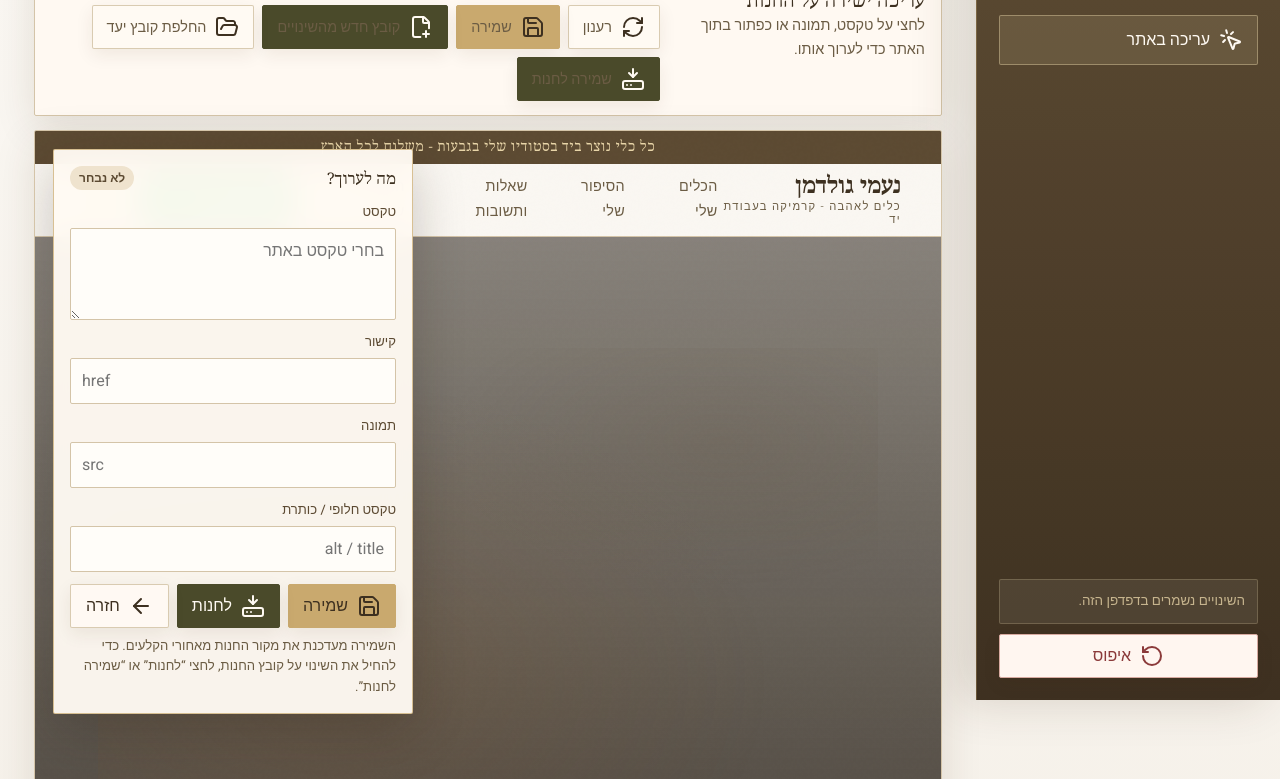
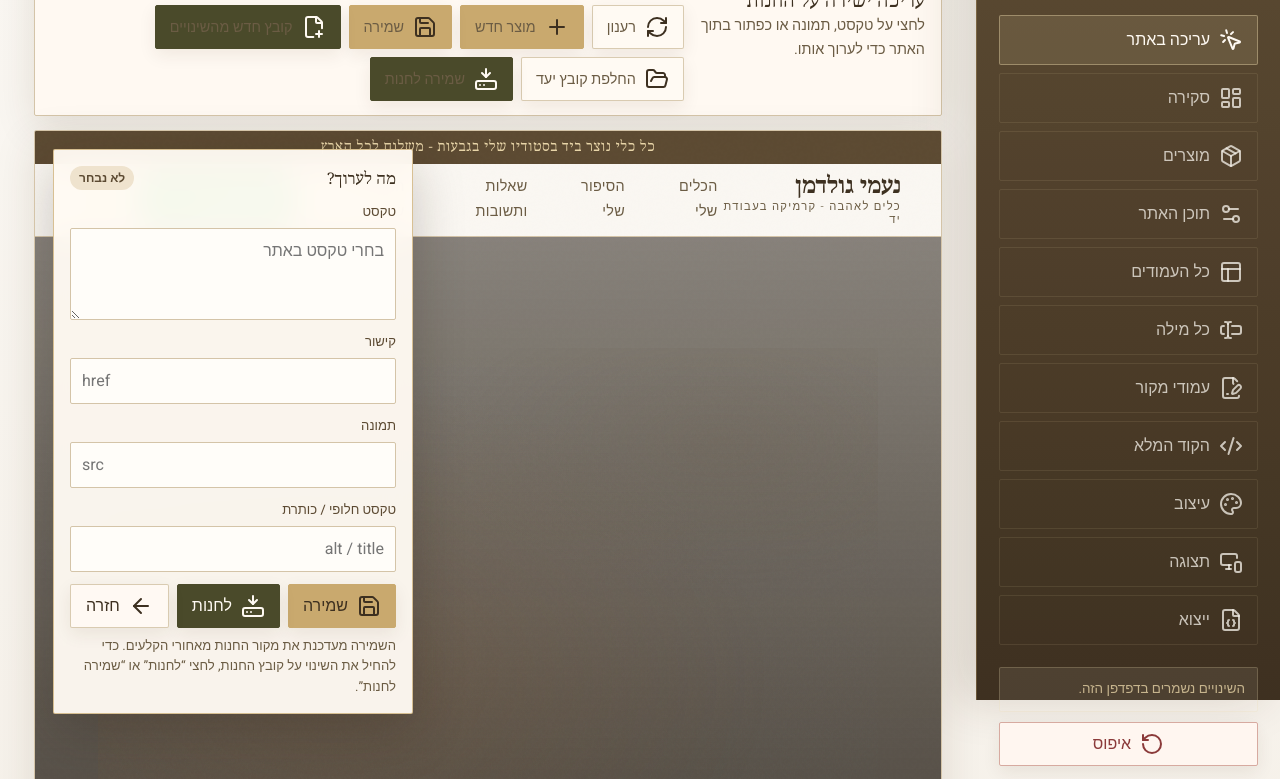
Before and after one commit to tzvitzvigold-hub/tzviachi, a plain HTML site: page naomi-store-editor/index.html in a window 1280 px wide. Shown: the part 100-879 px from the top of the page. Drawn offline with nearby package versions, Linux system fonts and the light colour scheme; no server answers.

Commit message:
Update Naomi store editor

```diff
--- a/naomi-store-editor/index.html
+++ b/naomi-store-editor/index.html
@@ -1318,6 +1318,16 @@
 
       <nav class="nav" aria-label="ניווט עורך">
         <button class="active" data-panel="visual"><i data-lucide="mouse-pointer-click"></i><span>עריכה באתר</span></button>
+        <button data-panel="dashboard"><i data-lucide="layout-dashboard"></i><span>סקירה</span></button>
+        <button data-panel="products"><i data-lucide="package"></i><span>מוצרים</span></button>
+        <button data-panel="site"><i data-lucide="settings-2"></i><span>תוכן האתר</span></button>
+        <button data-panel="content"><i data-lucide="panels-top-left"></i><span>כל העמודים</span></button>
+        <button data-panel="words"><i data-lucide="text-cursor-input"></i><span>כל מילה</span></button>
+        <button data-panel="pages"><i data-lucide="file-pen-line"></i><span>עמודי מקור</span></button>
+        <button data-panel="source"><i data-lucide="code-2"></i><span>הקוד המלא</span></button>
+        <button data-panel="design"><i data-lucide="palette"></i><span>עיצוב</span></button>
+        <button data-panel="preview"><i data-lucide="monitor-smartphone"></i><span>תצוגה</span></button>
+        <button data-panel="export"><i data-lucide="file-json"></i><span>ייצוא</span></button>
       </nav>
 
       <div class="sidebar-footer">
@@ -1341,6 +1351,7 @@
               <option value="materials">החומרים שלי</option>
             </select>
             <button class="tool-button" id="visual-refresh" type="button"><i data-lucide="refresh-cw"></i><span>רענון</span></button>
+            <button class="tool-button primary" id="visual-add-product" type="button"><i data-lucide="plus"></i><span>מוצר חדש</span></button>
             <button class="tool-button primary" id="visual-save" type="button"><i data-lucide="save"></i><span>שמירה</span></button>
             <button class="tool-button success" id="visual-save-new-file" type="button"><i data-lucide="file-plus-2"></i><span>קובץ חדש מהשינויים</span></button>
             <button class="tool-button" id="visual-replace-target" type="button"><i data-lucide="folder-open"></i><span>החלפת קובץ יעד</span></button>
@@ -2220,9 +2231,10 @@
     }
 
     function switchPanel(panelName) {
-      panelName = "visual";
-      els.panels.forEach((panel) => panel.classList.toggle("active", panel.id === `panel-${panelName}`));
-      els.navButtons.forEach((button) => button.classList.toggle("active", button.dataset.panel === panelName));
+      const targetPanel = document.getElementById(`panel-${panelName}`) ? panelName : "visual";
+      els.panels.forEach((panel) => panel.classList.toggle("active", panel.id === `panel-${targetPanel}`));
+      els.navButtons.forEach((button) => button.classList.toggle("active", button.dataset.panel === targetPanel));
+      if (targetPanel === "export") updateExport();
       window.scrollTo({ top: 0, behavior: "smooth" });
     }
 
@@ -3955,6 +3967,7 @@
     document.getElementById("source-save-new-file").addEventListener("click", saveCurrentChangesAsNewStoreFile);
     document.getElementById("source-save-store").addEventListener("click", saveToRealStoreFile);
     document.getElementById("visual-refresh").addEventListener("click", loadVisualStoreEditor);
+    document.getElementById("visual-add-product").addEventListener("click", addProduct);
     document.getElementById("visual-save").addEventListener("click", saveVisualSelection);
     document.getElementById("visual-save-new-file").addEventListener("click", saveVisualSelectionAsNewFile);
     document.getElementById("visual-replace-target").addEventListener("click", replaceTargetStoreFile);
```
